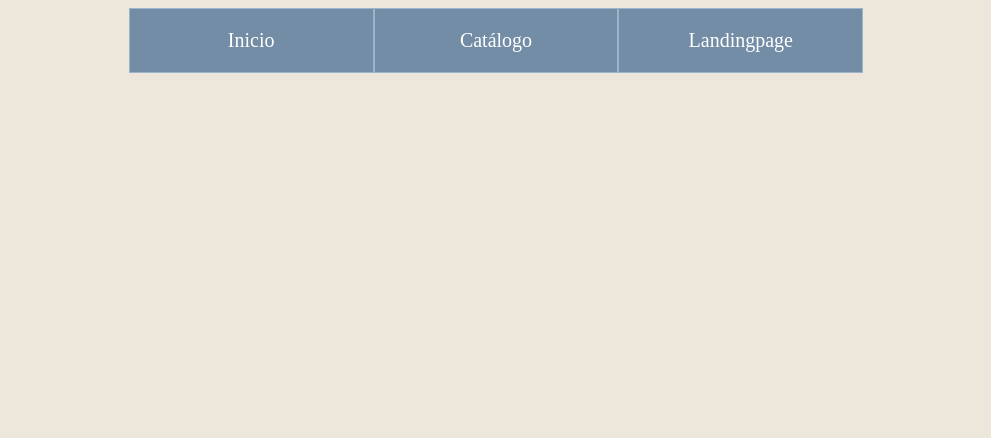
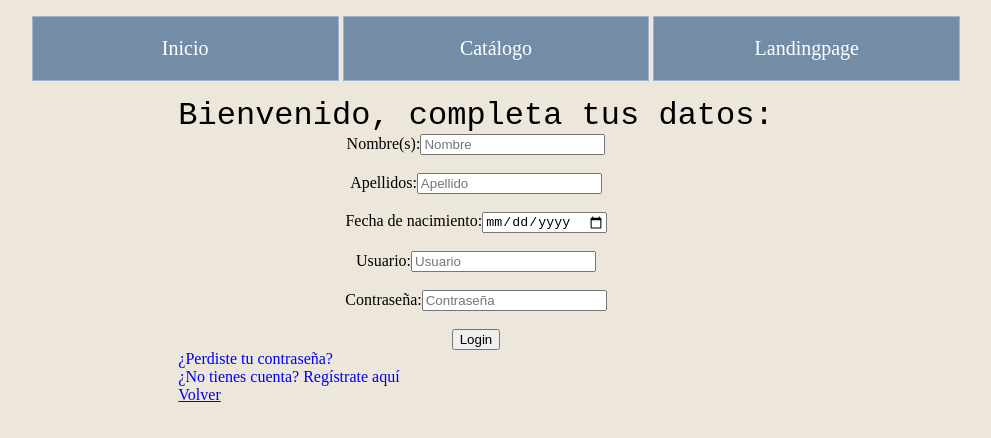
Before and after one commit to andxjoss/git3, a plain HTML site: page landingpage.html in a window 1280 px wide. Shown: the whole page, without its empty margins (164-1155 px from the left). Drawn offline with Linux system fonts and the light colour scheme.

Commit message:
Se agregó una parte del formulario

```diff
--- a/landingpage.html
+++ b/landingpage.html
@@ -6,9 +6,7 @@
     <meta name="viewport" content="width=device-width, initial-scale=1.0">
     <title>Landingpage</title>
     <style>
-        *{margin:top;padding:top;box-sizing:border-box;font-size:0;}
-
-            nav a{
+  nav a{
                 text-decoration:none;
                 color:inherit;
                 font-size:20px;
@@ -29,18 +27,61 @@
             body{
                 background-color: #EDE6DB;
             }
-            div.img{
-                margin-top: 50px;
+
+            #contenedor {
+            display: flex;
+            align-items: center;
+            justify-content: center;
+            margin: top;
+            padding: 0;
+            width: 100%;
+            height: 100%;
+        }
+            #titulo{
+                font-family: 'Courier New', Courier, monospace;
+                font-size: xx-large;
             }
+            #loginform{
+                text-align: center;
+            }
+
+div {
+    display: block;
+}
+
     </style>
 </head>
 <body>
-    <center>
-        <nav><ul>
-            <li><a href="index.html">Inicio</a></li>
-            <li><a href="catalogo.html">Catálogo</a></li>
-            <li><a href="landingpage.html">Landingpage</a></li>
-        </ul></nav>
-    </center>
+    <div align="center">
+        <nav>
+            <ul>
+                <li><a href="index.html">Inicio</a></li>
+                <li><a href="catalogo.html">Catálogo</a></li>
+                <li><a href="landingpage.html">Landingpage</a></li>
+            </ul>
+        </nav>
+    </div>
+    <div id="contenedor">
+        <div id="central">
+            <div id="login">
+                <div id="titulo">Bienvenido, completa tus datos:</div>
+                <form id="loginform">
+                    Nombre(s):<input type="text" name="nombre" placeholder="Nombre" required><br><br>
+                    Apellidos:<input type="text" name="apellido" placeholder="Apellido" required><br><br>
+                    Fecha de nacimiento:<input type="date" name="fechanac" placeholder="Fecha" required><br><br>
+                    Usuario:<input type="text" name="usuario" placeholder="Usuario" required><br><br>
+                    Contraseña:<input type="password" placeholder="Contraseña" name="password" required><br><br>
+                    <button type="submit" title="Ingresar" name="Ingresar">Login</button><br>
+                </form>
+                <div class="pie-form">
+                    <a href="#" style="text-decoration: none; text-align: center;">¿Perdiste tu contraseña?</a><br>
+                    <a href="#" style="text-decoration: none; text-align: center;">¿No tienes cuenta? Regístrate aquí</a>
+                </div>
+            </div>
+            <div class="inferior">
+                <a href="#">Volver</a>
+            </div>
+        </div>
+    </div>
 </body>
 </html>
```
